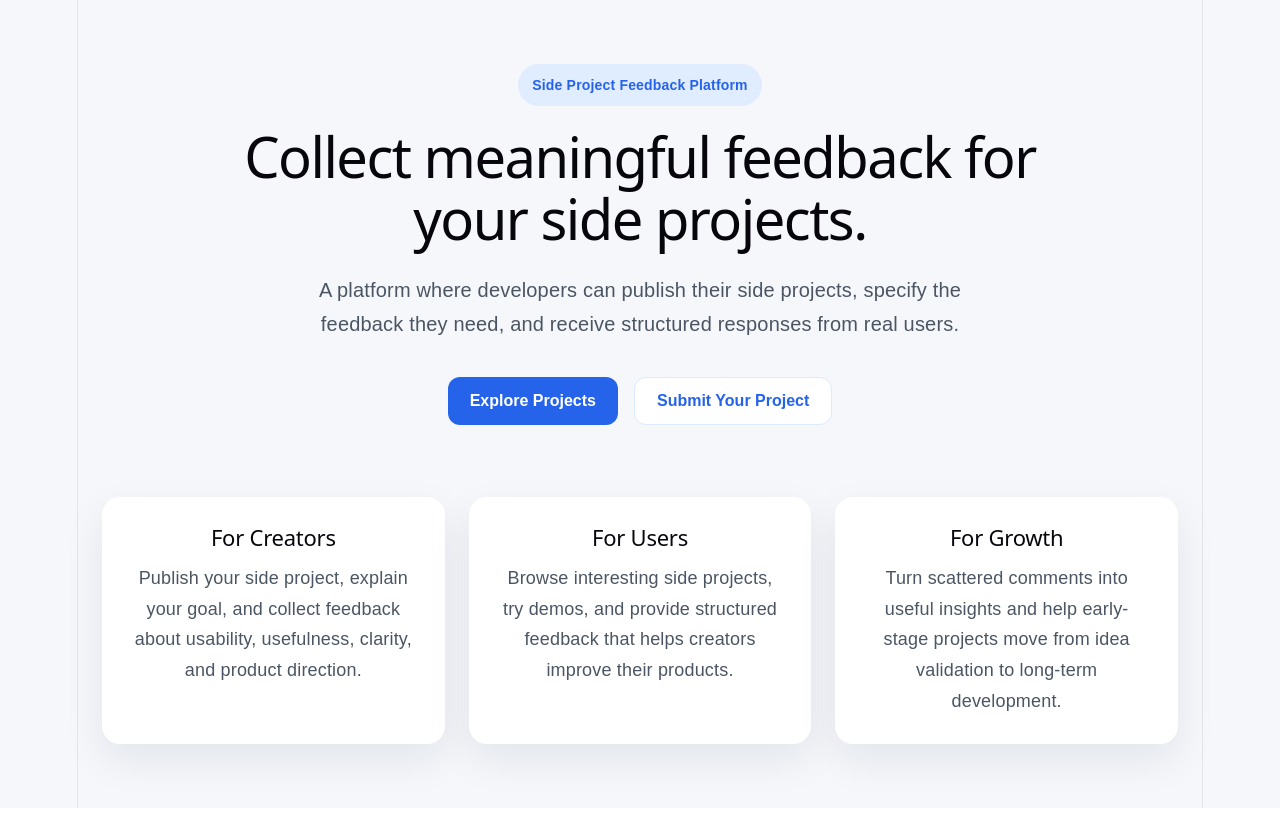
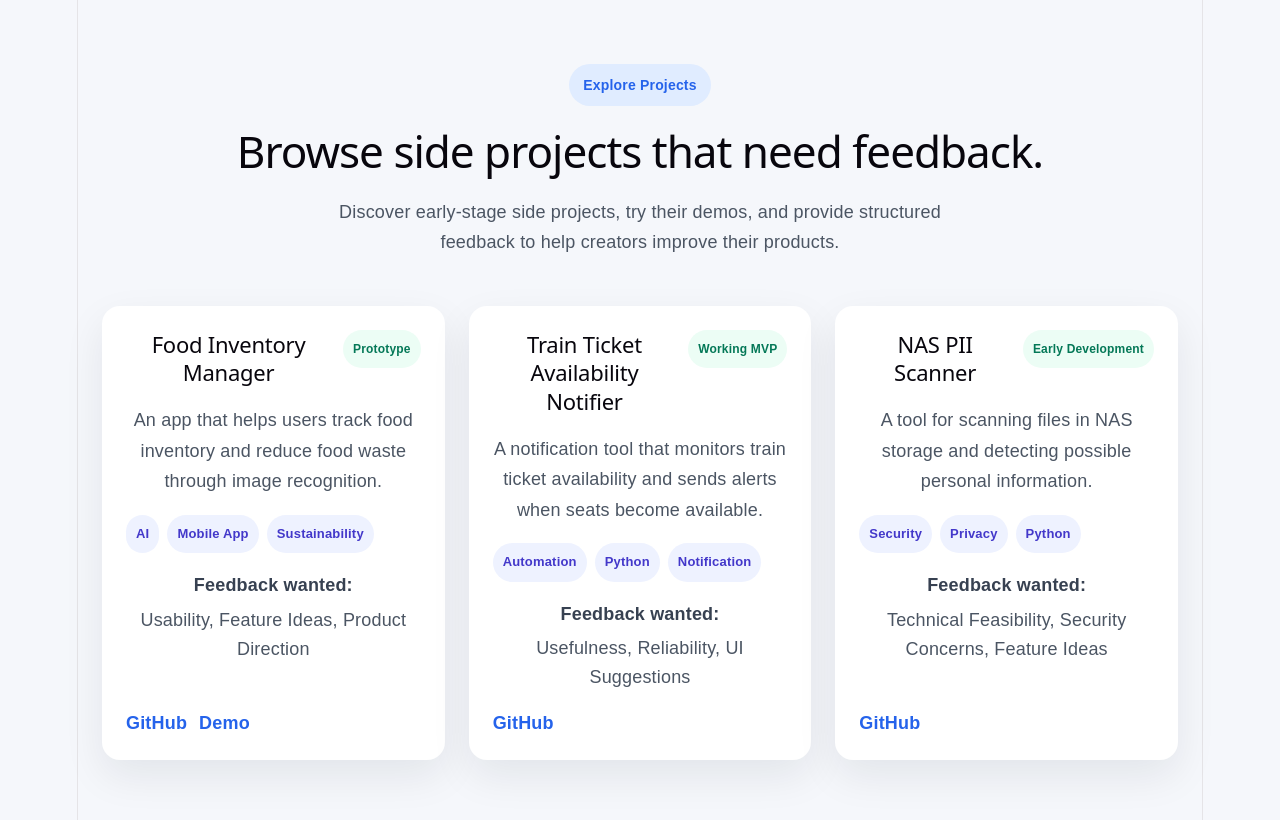
Before and after one commit to kaiwei6666/Project-Feedback-Platform, a React app in the folder frontend/: page / in a window 1280 px wide. Shown: the top 820 px of the page. Built offline with nearby package versions, Linux system fonts and the light colour scheme; the HTML template or start-up script is replaced by a standard one.

Commit message:
feat: create project list page

```diff
--- a/frontend/src/App.css
+++ b/frontend/src/App.css
@@ -116,4 +116,131 @@ button {
   .features {
     grid-template-columns: 1fr;
   }
+
 }
+
+.project-list-page {
+  min-height: 100vh;
+  padding: 64px 24px;
+}
+
+.page-header {
+  max-width: 860px;
+  margin: 0 auto 48px;
+  text-align: center;
+}
+
+.page-header h1 {
+  margin: 0;
+  font-size: 44px;
+  line-height: 1.15;
+  letter-spacing: -1px;
+}
+
+.page-header p:last-child {
+  max-width: 680px;
+  margin: 20px auto 0;
+  color: #4b5563;
+  font-size: 18px;
+  line-height: 1.7;
+}
+
+.project-grid {
+  max-width: 1100px;
+  margin: 0 auto;
+  display: grid;
+  grid-template-columns: repeat(3, 1fr);
+  gap: 24px;
+}
+
+.project-card {
+  background: white;
+  border-radius: 18px;
+  padding: 24px;
+  box-shadow: 0 16px 40px rgba(15, 23, 42, 0.08);
+  display: flex;
+  flex-direction: column;
+  gap: 18px;
+}
+
+.project-card-header {
+  display: flex;
+  justify-content: space-between;
+  gap: 12px;
+  align-items: flex-start;
+}
+
+.project-card h2 {
+  margin: 0;
+  font-size: 22px;
+  line-height: 1.3;
+}
+
+.stage-badge {
+  flex-shrink: 0;
+  padding: 6px 10px;
+  border-radius: 999px;
+  background: #ecfdf5;
+  color: #047857;
+  font-size: 12px;
+  font-weight: 700;
+}
+
+.project-description {
+  margin: 0;
+  color: #4b5563;
+  line-height: 1.7;
+}
+
+.tag-list {
+  display: flex;
+  flex-wrap: wrap;
+  gap: 8px;
+}
+
+.tag {
+  padding: 6px 10px;
+  border-radius: 999px;
+  background: #eef2ff;
+  color: #4338ca;
+  font-size: 13px;
+  font-weight: 700;
+}
+
+.feedback-types {
+  display: flex;
+  flex-direction: column;
+  gap: 6px;
+  color: #374151;
+  line-height: 1.6;
+}
+
+.feedback-types span {
+  color: #4b5563;
+}
+
+.project-links {
+  margin-top: auto;
+  display: flex;
+  gap: 12px;
+}
+
+.project-links a {
+  color: #2563eb;
+  font-weight: 700;
+  text-decoration: none;
+}
+
+.project-links a:hover {
+  text-decoration: underline;
+}
+
+@media (max-width: 900px) {
+  .project-grid {
+    grid-template-columns: 1fr;
+  }
+
+  .page-header h1 {
+    font-size: 34px;
+  }
+}
--- a/frontend/src/App.jsx
+++ b/frontend/src/App.jsx
@@ -1,8 +1,8 @@
 import './App.css'
-import HomePage from './pages/HomePage'
+import ProjectListPage from './pages/ProjectListPage'
 
 function App() {
-  return <HomePage />
+  return <ProjectListPage />
 }
 
 export default App
--- /dev/null
+++ b/frontend/src/components/ProjectCard.jsx
@@ -0,0 +1,39 @@
+function ProjectCard({ project }) {
+  return (
+    <article className="project-card">
+      <div className="project-card-header">
+        <h2>{project.title}</h2>
+        <span className="stage-badge">{project.developmentStage}</span>
+      </div>
+
+      <p className="project-description">{project.shortDescription}</p>
+
+      <div className="tag-list">
+        {project.tags.map((tag) => (
+          <span className="tag" key={tag}>
+            {tag}
+          </span>
+        ))}
+      </div>
+
+      <div className="feedback-types">
+        <strong>Feedback wanted:</strong>
+        <span>{project.feedbackTypes.join(', ')}</span>
+      </div>
+
+      <div className="project-links">
+        <a href={project.githubUrl} target="_blank" rel="noreferrer">
+          GitHub
+        </a>
+
+        {project.demoUrl && (
+          <a href={project.demoUrl} target="_blank" rel="noreferrer">
+            Demo
+          </a>
+        )}
+      </div>
+    </article>
+  )
+}
+
+export default ProjectCard
--- /dev/null
+++ b/frontend/src/pages/ProjectListPage.jsx
@@ -0,0 +1,25 @@
+import projects from '../data/projects'
+import ProjectCard from '../components/ProjectCard'
+
+function ProjectListPage() {
+  return (
+    <main className="project-list-page">
+      <section className="page-header">
+        <p className="badge">Explore Projects</p>
+        <h1>Browse side projects that need feedback.</h1>
+        <p>
+          Discover early-stage side projects, try their demos, and provide
+          structured feedback to help creators improve their products.
+        </p>
+      </section>
+
+      <section className="project-grid">
+        {projects.map((project) => (
+          <ProjectCard key={project.id} project={project} />
+        ))}
+      </section>
+    </main>
+  )
+}
+
+export default ProjectListPage
```
